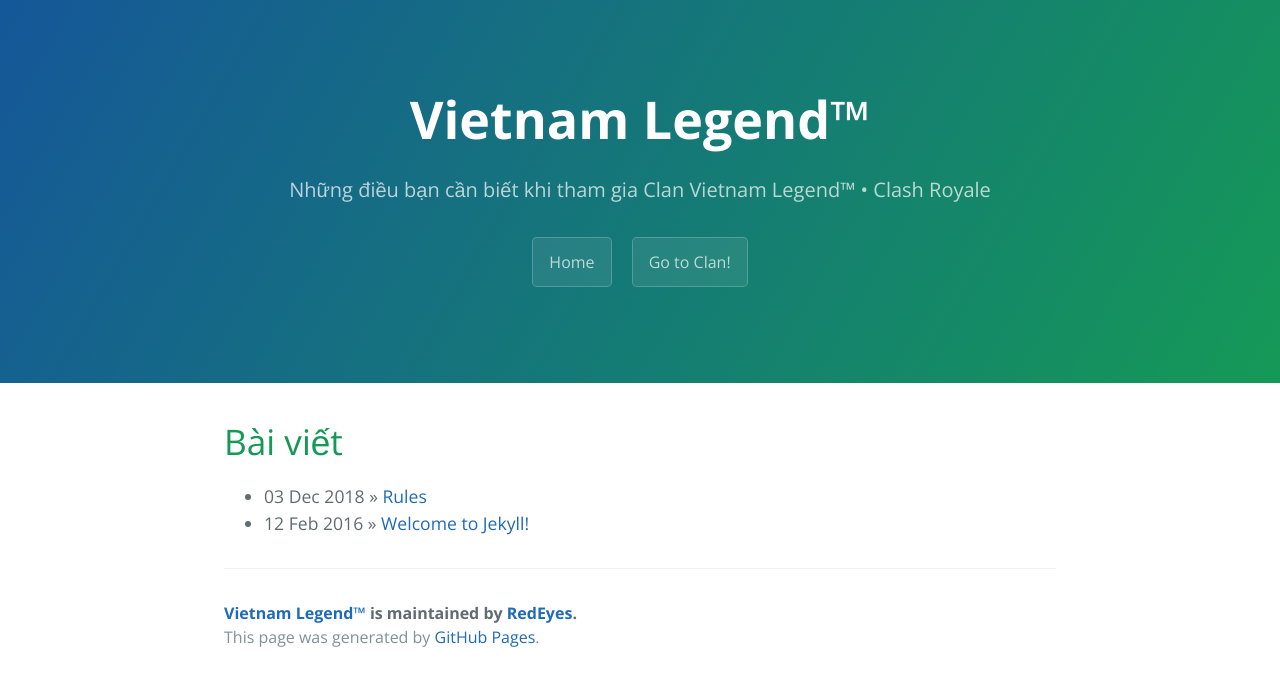
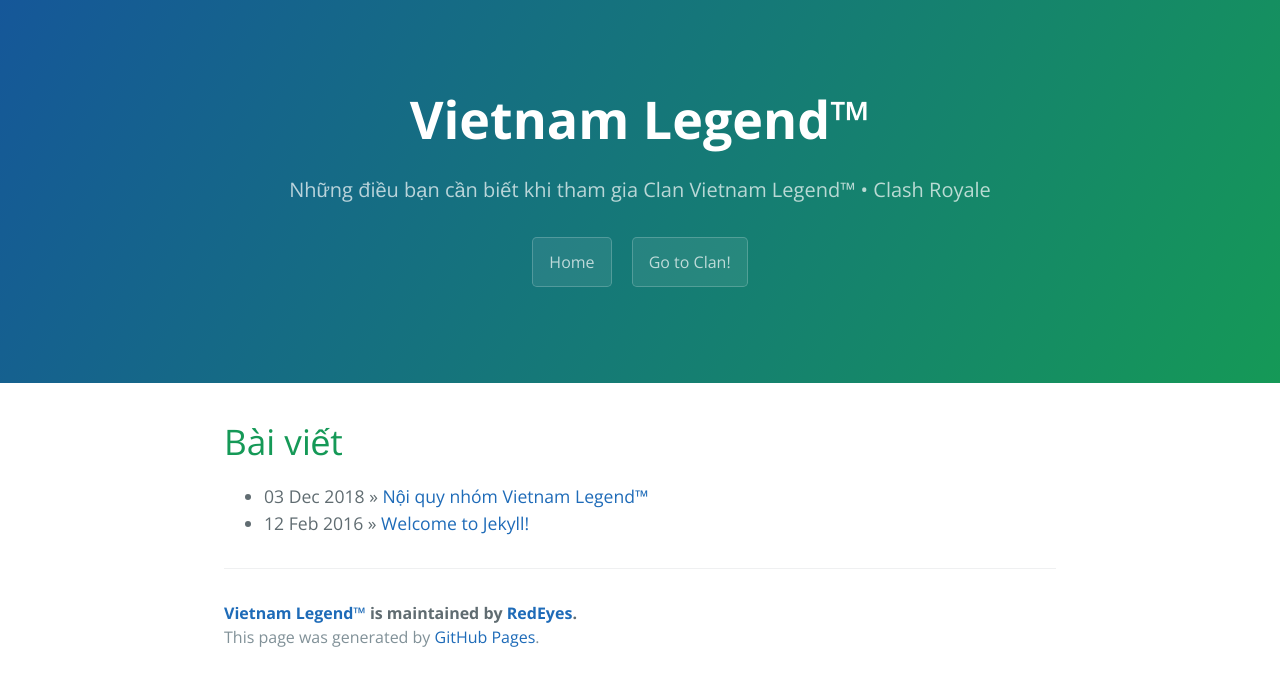
Before and after one commit to r1verONE/r1verOne.github.io, a Jekyll site: the page built from index.html, in a window 1280 px wide. Shown: the top 686 px of the page. Built offline with Jekyll 4.4.1, drawn with Linux system fonts in a browser that asks for light colours; the list of posts is cut into pages by our own code.

Commit message:
Update 2018-12-03-rules.md

```diff
--- a/_posts/2018-12-03-rules.md
+++ b/_posts/2018-12-03-rules.md
@@ -1,3 +1,10 @@
+---
+layout: default
+title:  "Nội quy nhóm Vietnam Legend™"
+date:   2018-12-03 17:50:00
+categories: main
+---
+
 ![J2TEAM Community](https://3.bp.blogspot.com/-ASwf6KwwdAM/Wdo7LXx0hkI/AAAAAAAAD8o/vSNWFYpVaogD65JMfwCmMOtXJOeby5SKgCLcBGAs/s1600/j2team-community-birthday.png)
 
 # NỘI QUY NHÓM VIETNAM LEGEND™
```
